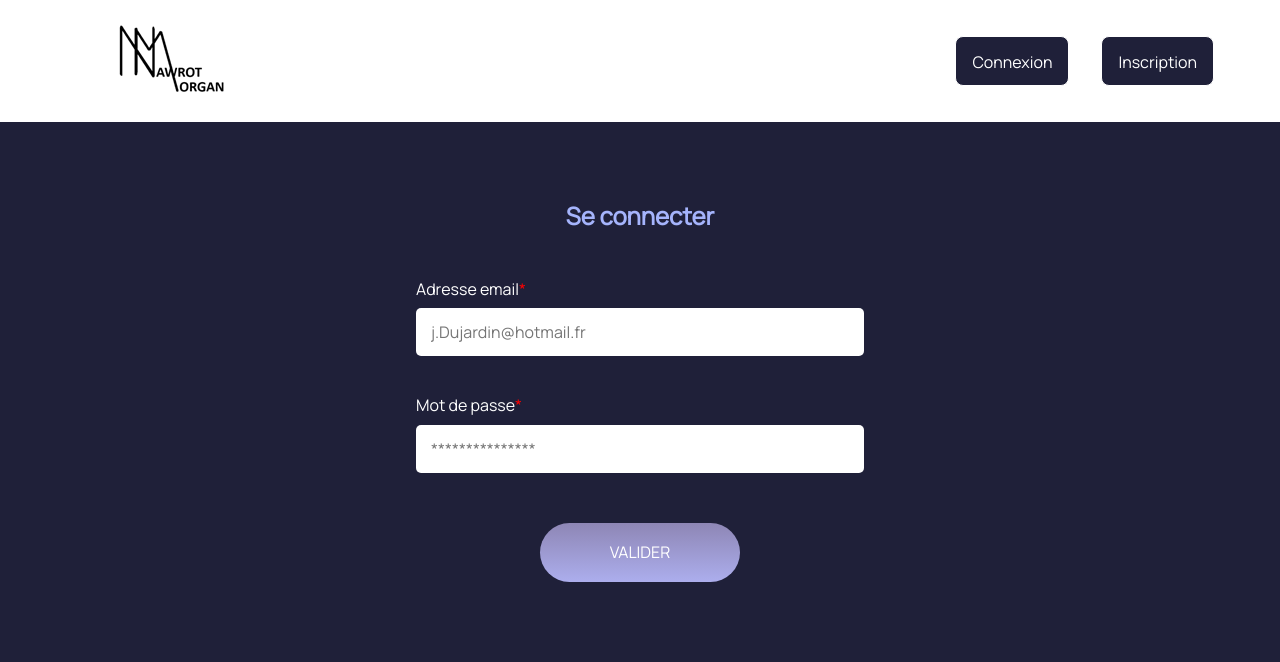
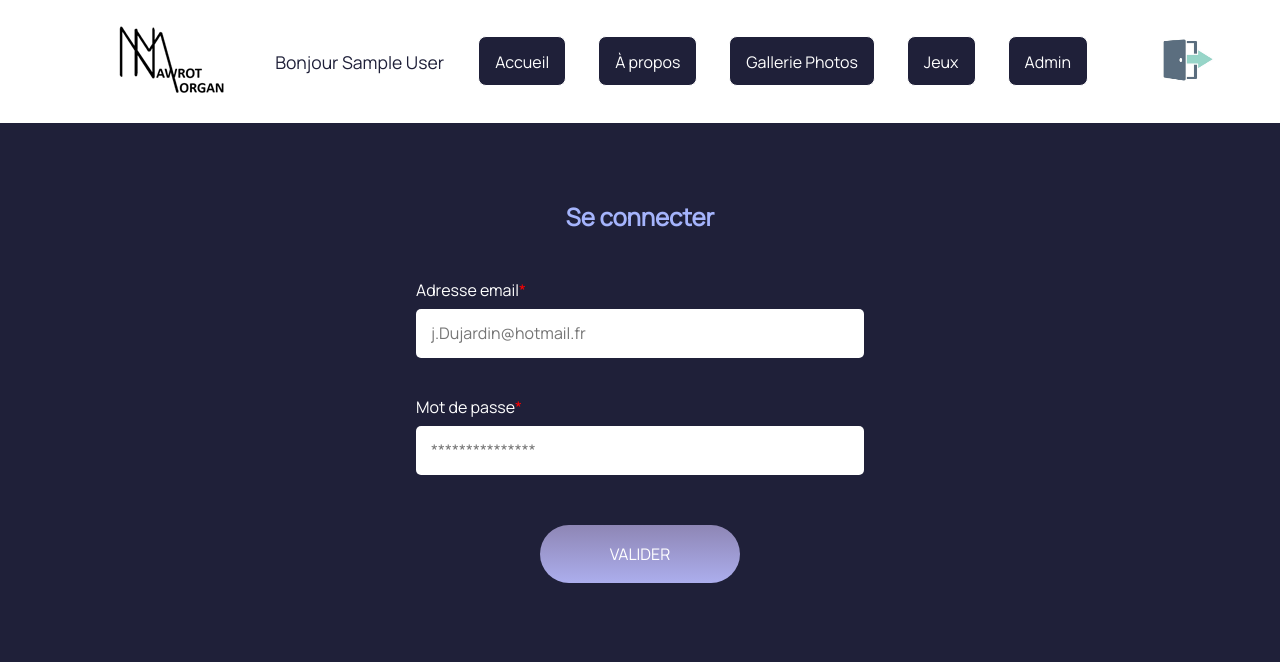
Before and after one commit to MorganNwt/MorganPorteFolio, a PHP site: page /view/connexion.php in a window 1280 px wide. Shown: the top 662 px of the page. Run offline with PHP 8.4, Linux system fonts and the light colour scheme; the visitor is signed in with stand-in values (Sample User, id 1); a stand-in replaces the project's code that opens the database connection.

Commit message:
feat(admin): rebuild connexion page users/admin

```diff
--- a/components/_header.php
+++ b/components/_header.php
@@ -10,27 +10,29 @@
         // Vérifiez que vous n'êtes pas sur les pages de connexion ou d'inscription
         $currentPage = basename($_SERVER['SCRIPT_NAME']); // Obtient le nom de la page actuelle
 
-        if (isset($loginUser)) {
-            $login = htmlspecialchars($loginUser['prenom']);
-            echo '<p class="nav-log"> Bonjour ' . $login . '</p>';
+        if (isset($_SESSION['userPrenom'])) {
+            $prenom = htmlspecialchars($_SESSION['userPrenom']);
+            echo '<p class="nav-log"> Bonjour ' . $prenom . '</p>';
         } elseif ($currentPage != 'connexion.php' && $currentPage != 'inscription.php') {
-            echo "Utilisateur non trouvé.";
+            echo "";
         }
     ?>
     <div class="nav-flex">
-        <?php if (!isset($userId)): ?>
+        <?php if (!isset($_SESSION['userId'])): ?>
+            <a href="<?php echo $basePath; ?>index.php" class="nav-bar">Accueil</a>
+            <a href="<?php echo $basePath; ?>view/a_propos.php" class="nav-bar">À propos</a>
+            <a href="<?php echo $basePath; ?>view/gallerie_photos.php" class="nav-bar">Gallerie Photos</a>
+            <a href="<?php echo $basePath; ?>index.php#jeux" class="nav-bar">Jeux</a>
             <a href="<?php echo $basePath; ?>view/connexion.php" class="nav-bar">Connexion</a>
             <a href="<?php echo $basePath; ?>view/inscription.php" class="nav-bar">Inscription</a>
-        <?php endif; ?>
-        <?php if (isset($userId)): ?>
+        <?php else : ?>
             <a href="<?php echo $basePath; ?>index.php" class="nav-bar">Accueil</a>
             <a href="<?php echo $basePath; ?>view/a_propos.php" class="nav-bar">À propos</a>
             <a href="<?php echo $basePath; ?>view/gallerie_photos.php" class="nav-bar">Gallerie Photos</a>
             <a href="<?php echo $basePath; ?>index.php#jeux" class="nav-bar">Jeux</a>
             <a href="<?php echo $basePath; ?>view/admin.php" class="nav-bar">Admin</a>
-            <a href="<?php echo $basePath; ?>services/db_deconnexion">
-            <img src="../images/Deco.jpg" alt="Image de rawpixel.com sur Freepik" class="nav-deconnexion">
-            </a>
+            <a href="<?php echo $basePath; ?>services/db_deconnexion.php">
+            <img src="../images/Deco.jpg" alt="Image de rawpixel.com sur Freepik" class="nav-deconnexion"></a>
         <?php endif; ?>
     </div>
 </nav>
--- a/index.php
+++ b/index.php
@@ -1,11 +1,10 @@
 <?php
-    require_once 'services/db_admin.php';
+    session_start();
     require_once 'services/db_index.php';
 ?>
 
 <!DOCTYPE html>
 <html lang="fr-FR">
-
 <head>
     <meta charset="utf-8">
     <meta name="viewport" content="width=device-width, initial-scale=1.0">
--- a/services/db_connexion.php
+++ b/services/db_connexion.php
@@ -38,7 +38,7 @@
 
         // Exécuter la requête SELECT si les champs sont valides
         if (empty($errors['email']) && empty($errors['passwd'])) {
-            $sql = 'SELECT id, passwd FROM USERS WHERE email = :email';
+            $sql = 'SELECT u.id, u.passwd, i.prenom FROM USERS u JOIN INFOS_USERS i ON u.id = i.users_id WHERE email = :email';
 
             if (isset($pdo)) {
                 $db_statement = $pdo->prepare($sql);
@@ -48,9 +48,13 @@
                 $data = $db_statement->fetch(PDO::FETCH_ASSOC);
 
                 if ($data && password_verify($passwd, $data['passwd'])) {
+                    // Stocker l'ID et le prénom dans la session
                     $_SESSION['userId'] = $data['id'];
+                    $_SESSION['userPrenom'] = $data['prenom'];
+
                     header('Location: ../index.php');
                     exit();
+
                 } else {
                     $message = "<span class='message'>Mot de passe incorrect ou utilisateur non trouvé !</span>";
                 }
--- a/services/db_deconnexion.php
+++ b/services/db_deconnexion.php
@@ -1,7 +1,5 @@
 <?php
-    // Commencer la session
     session_start();
-
     // Détruire toutes les données de la session
     session_destroy();
 
--- a/style/main.css
+++ b/style/main.css
@@ -1,3 +1,6 @@
+.test {
+  border: 1px rgb(80, 161, 33) solid;
+}
 
 * {
   margin: 0;
--- a/style/pendu.css
+++ b/style/pendu.css
@@ -1,7 +1,3 @@
-.test {
-    border: 1px black solid;
-}
-
 h1 {
     display: flex;
     justify-content: center;
--- a/view/a_propos.php
+++ b/view/a_propos.php
@@ -1,10 +1,7 @@
-<?php
-    require_once '../services/db_admin.php';
-?>
+<?php session_start(); ?>
 
 <!DOCTYPE html>
 <html lang="fr">
-
 <head>
     <meta charset="utf-8" >
     <meta name="viewport" content="width=device-width, initial-scale=1.0">
--- a/view/gallerie_photos.php
+++ b/view/gallerie_photos.php
@@ -1,10 +1,7 @@
-<?php
-    require_once '../services/db_admin.php';
-?>
+<?php session_start(); ?>
 
 <!DOCTYPE html>
 <html lang="fr">
-
 <head>
     <meta charset="utf-8" >
     <meta name="viewport" content="width=device-width, initial-scale=1.0">
```
Also changed, not shown: javascript/gallerie_photos.js (+8 -4 lines), services/db_admin.php (+1 -8 lines), style/gallerie_photos.css (+0 -9 lines), services/db_request.php (deleted).
